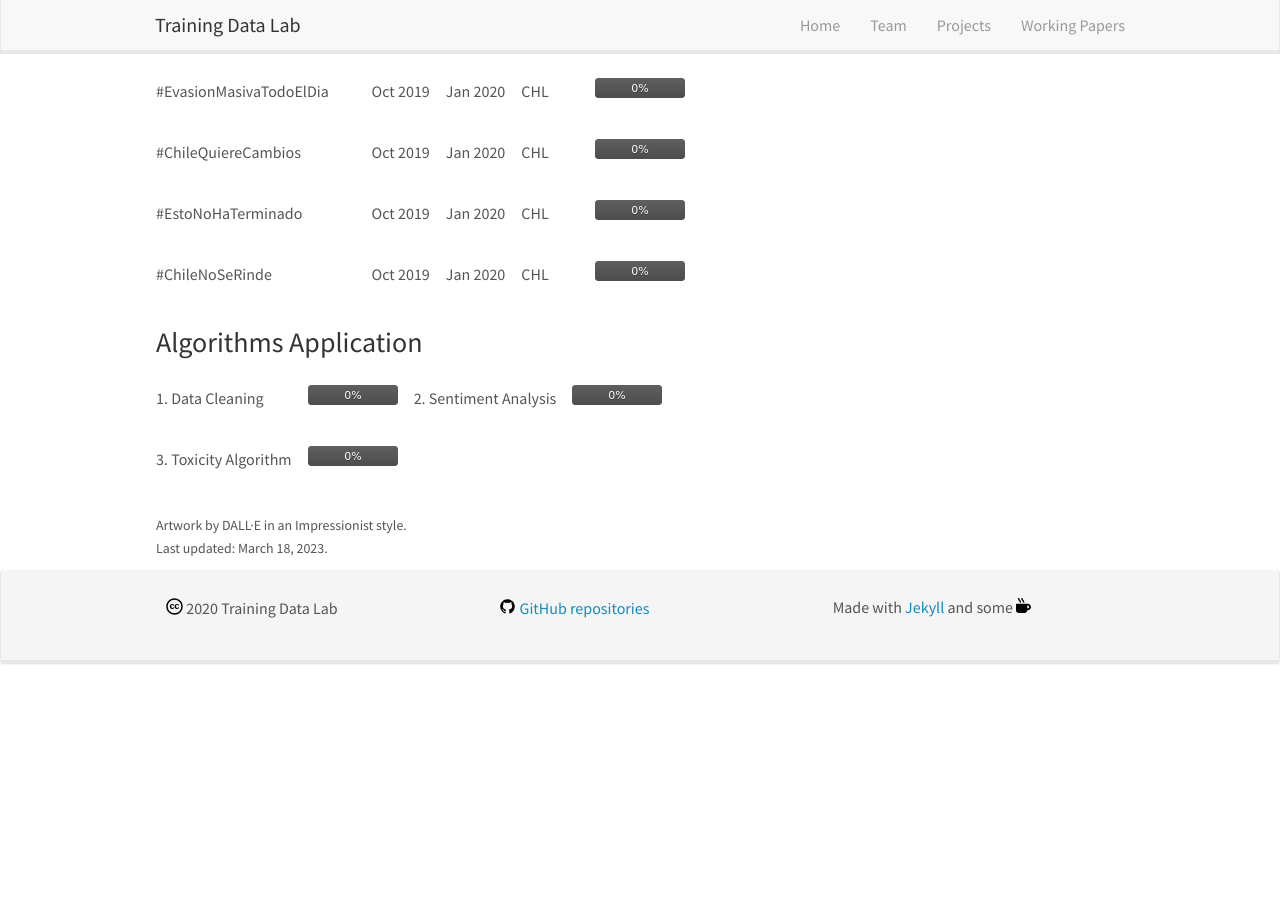
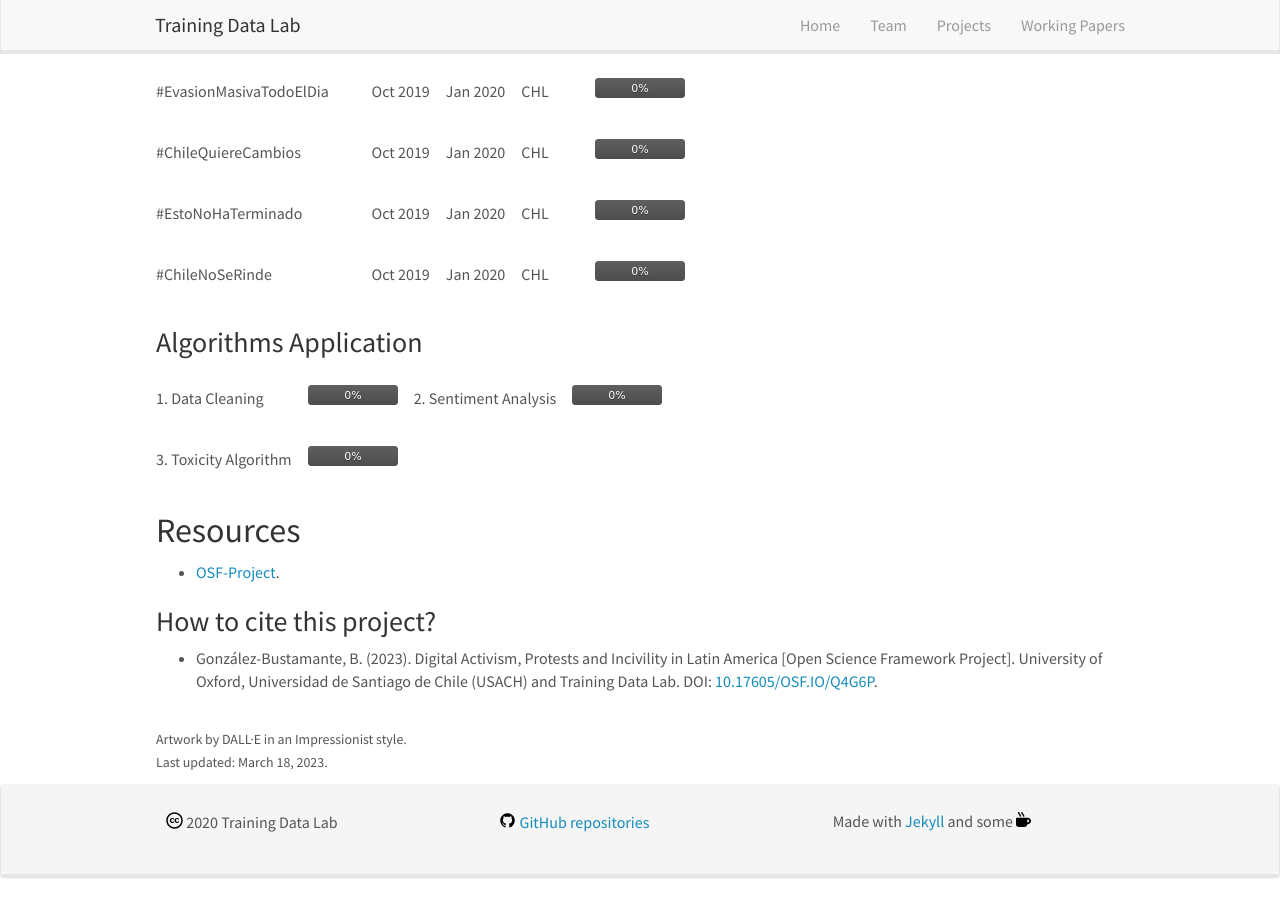
Before and after one commit to training-datalab/old-training-datalab.com, a Jekyll site: the page built from _pages/digital-activism-protests-and-incivility.md, in a window 1280 px wide and 900 px high, scrolled down 768 px. Built offline with Jekyll 4.4.1, drawn with Linux system fonts in a browser that asks for light colours; nearby versions of some CDN libraries; before the commit the page ends 1454 px from its top, so only the background shows below that.

Commit message:
Update digital-activism-protests-and-incivility.md

```diff
--- a/_pages/digital-activism-protests-and-incivility.md
+++ b/_pages/digital-activism-protests-and-incivility.md
@@ -1,7 +1,7 @@
 ---
-title: "Training Data Lab - Digital Activism, Protests and Incivility"
+title: "Training Data Lab - Digital Activism, Protests and Incivility in Latin America"
 layout: textlay
-excerpt: "Digital Activism, Protests and Incivility"
+excerpt: "Digital Activism, Protests and Incivility in Latin America"
 sitemap: false
 permalink: /projects/digital-activism-protests-and-incivility
 ---
@@ -41,6 +41,14 @@ permalink: /projects/digital-activism-protests-and-incivility
 | 1. Data Cleaning | &nbsp;&nbsp;&nbsp;&nbsp;&nbsp; | ![0%]({{ site.url }}{{ site.baseurl }}/badges/progress_bar/0.svg) | &nbsp;&nbsp;&nbsp;&nbsp;&nbsp; | 2. Sentiment Analysis | &nbsp;&nbsp;&nbsp;&nbsp;&nbsp; | ![0%]({{ site.url }}{{ site.baseurl }}/badges/progress_bar/0.svg) |
 | 3. Toxicity Algorithm | &nbsp;&nbsp;&nbsp;&nbsp;&nbsp; | ![0%]({{ site.url }}{{ site.baseurl }}/badges/progress_bar/0.svg) | &nbsp;&nbsp;&nbsp;&nbsp;&nbsp; | | &nbsp;&nbsp;&nbsp;&nbsp;&nbsp; | |
 
+## Resources
+
+- <a href="https://doi.org/10.17605/OSF.IO/Q4G6P" target="_blank">OSF-Project</a>.
+
+### How to cite this project?
+
+- González-Bustamante, B. (2023). Digital Activism, Protests and Incivility in Latin America [Open Science Framework Project]. University of Oxford, Universidad de Santiago de Chile (USACH) and Training Data Lab. DOI: <a href="https://doi.org/10.17605/OSF.IO/Q4G6P" target="_blank">10.17605/OSF.IO/Q4G6P</a>.
+
 <br />
 <small>Artwork by DALL·E in an Impressionist style.</small><br />
 <small>Last updated: March 18, 2023.</small>
```
